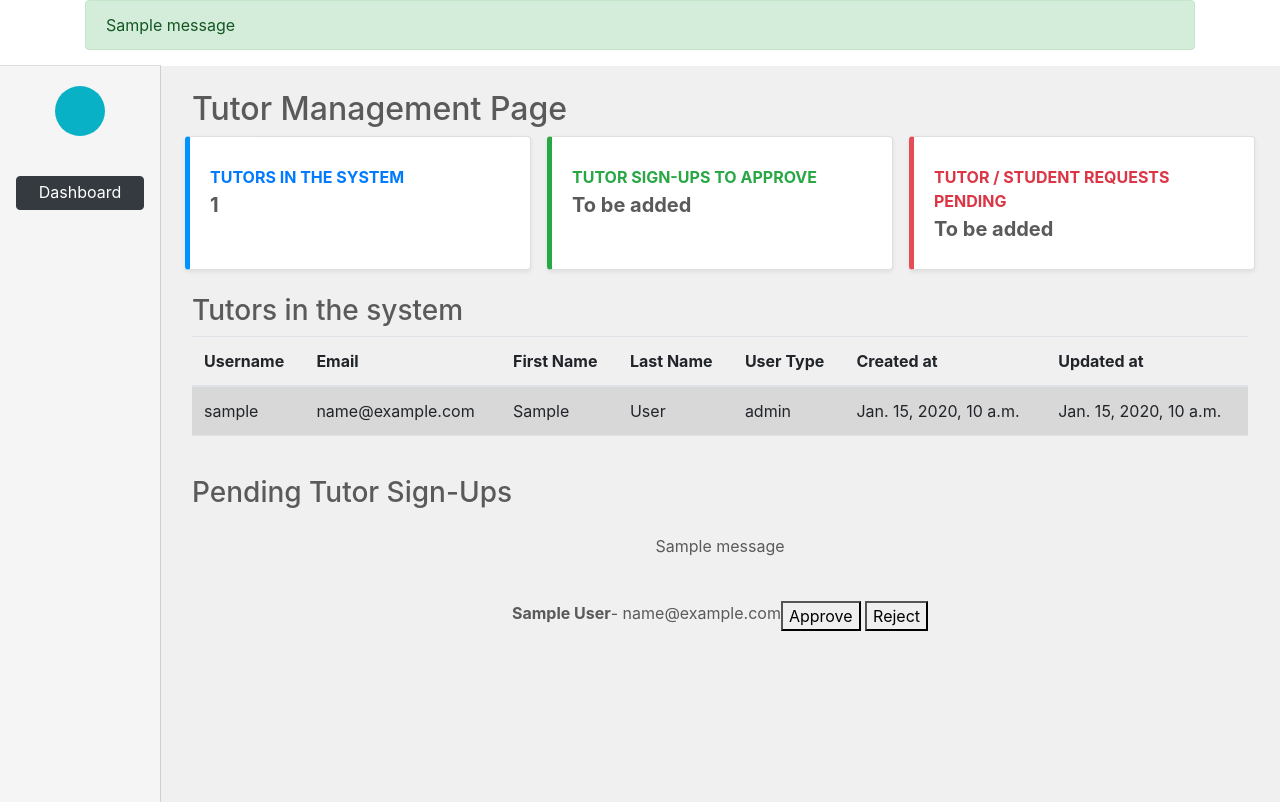
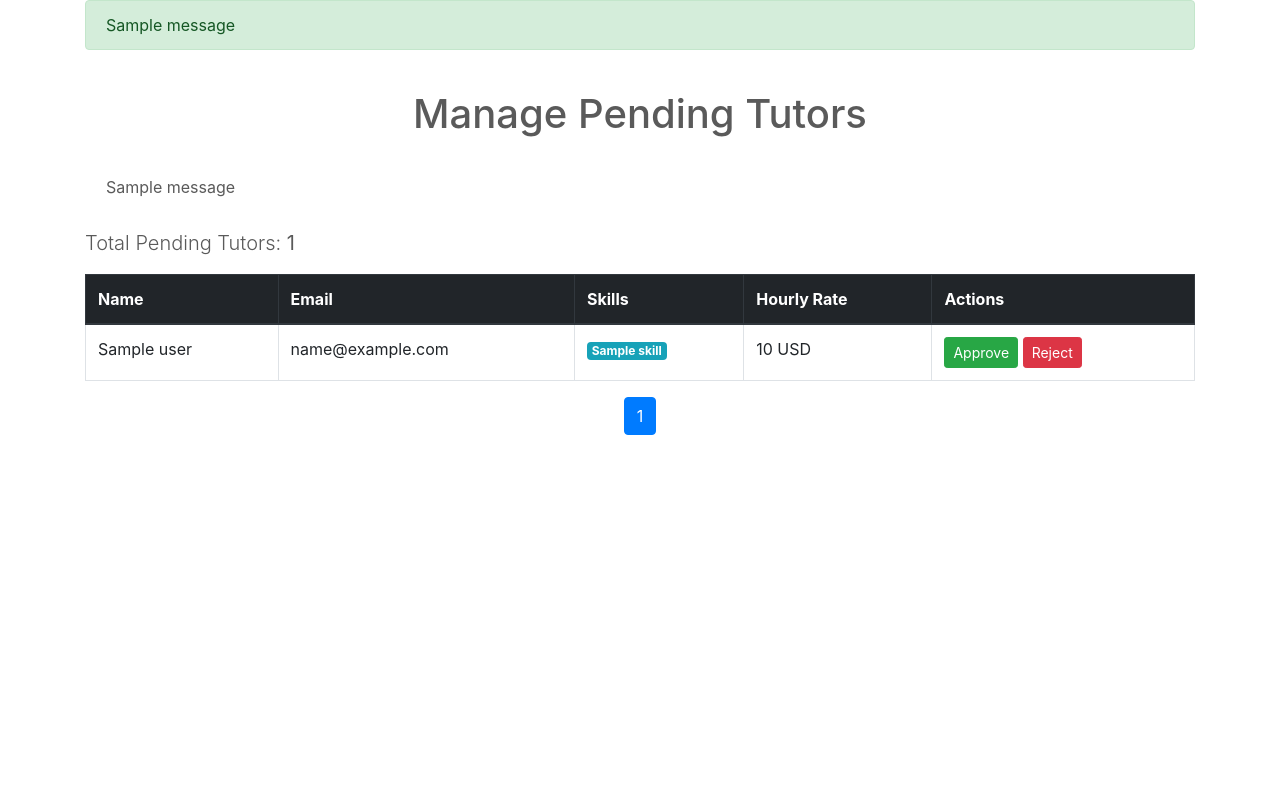
Before and after one commit to jd-paul/project-dragonfly, a Django app: template tutorials/templates/admin/manage_tutors.html in a window 1280 px wide. After the commit the page ends 435 px from the top, so only its background shows below. Run offline with Django 3.2, Linux system fonts and the light colour scheme; the template is opened without the code that fills it: most values are stand-ins (such as "Sample title", 1, 10 or a date in 2020); one stand-in notice (Sample message) is shown; some libraries are stand-ins or nearby versions.

Commit message:
Manage tutor sign ups (Admin view)

```diff
--- a/code_tutors/urls.py
+++ b/code_tutors/urls.py
@@ -34,6 +34,8 @@ urlpatterns = [
     # Admin views
     path('manage_tutors/', views.ManageTutors.as_view(), name='manage_tutors'),
     path('manage_applications/', views.ManageApplications, name='manage_applications'),
+    path('manage_students/', views.manage_students, name='manage_students'),
+
 
     #Student views
     path('request_lesson/', views.RequestLesson.as_view(), name = 'request_lesson')
--- a/tutorials/models/__init__.py
+++ b/tutorials/models/__init__.py
@@ -12,3 +12,4 @@ from .models import Frequency
 from .models import Enrollment
 from .models import EnrollmentDays
 from .models import Invoice
+from .models import PendingTutor
--- a/tutorials/templates/admin/manage_tutors.html
+++ b/tutorials/templates/admin/manage_tutors.html
@@ -1,185 +1,83 @@
 {% extends 'base_content.html' %}
+
 {% block content %}
+  <div class="container mt-4">
+    <h1 class="text-center">Manage Pending Tutors</h1>
 
-<head>
-    <style>
-        /* Primary card */
-        .card-primary {
-            border-left: 5px solid #0092ff;
-            /* Primary color for the card */
-        }
+    <!-- Display success/error messages -->
+    {% if messages %}
+      <div class="alert alert-{{ message.tags }} mt-4">
+        {% for message in messages %}
+          <div>{{ message }}</div>
+        {% endfor %}
+      </div>
+    {% endif %}
 
-        /* Success card */
-        .card-success {
-            border-left: 5px solid #28a745;
-            /* Success color for the card */
-        }
+    <div class="row">
+      <div class="col-12">
+        <p class="lead">Total Pending Tutors: <strong>{{ tutor_count }}</strong></p>
 
-        /* Warning card */
-        .card-warning {
-            border-left: 5px solid #ffc107;
-            /* Warning color for the card */
-        }
-
-        .card-danger {
-            border-left: 5px solid #e54d56;
-            /* Warning color for the card */
-        }
-
-        /* General Pagination Styling */
-        .pagination {
-            display: flex;
-            justify-content: center;
-            align-items: center;
-            gap: 10px;
-            padding: 0;
-        }
-
-        .page-item {
-            border-radius: 0.25rem;
-            margin: 0;
-        }
-
-        .page-link {
-            border: 1px solid #0092ff;
-            padding: 8px 15px;
-            font-size: 14px;
-            color: #0092ff;
-            background-color: #fff;
-            border-radius: 0.25rem;
-            text-decoration: none;
-            transition: background-color 0.2s ease, color 0.2s ease;
-        }
-
-        .page-link:hover,
-        .page-link:focus {
-            background-color: #0092ff;
-            color: white;
-            border-color: #0056b3;
-        }
-
-        .page-item.active .page-link {
-            background-color: #0092ff;
-            color: white;
-            border-color: #0092ff;
-        }
-
-        .page-item.disabled .page-link {
-            color: #6c757d;
-            background-color: #e0e0e0;
-            border-color: #ddd;
-        }
-
-        .pagination .page-item {
-            border-radius: 5rem;
-        }
-
-        .pagination .page-link {
-            border-radius: 5rem;
-        }
-    </style>
-</head>
-
-<div class="layout">
-    <!-- Sidebar -->
-    {% include 'partials/sidebar.html' %}
-
-    <!-- Main Content -->
-    <div class="content" style="background-color: #F0F0F0;">
-        <h2>Tutor Management Page</h2>
-        <h5 class="h5">{{ user.first_name }} {{ user.last_name }}</h5>
-
-
-        <!-- Quick dashboard information -->
-        <div class="container-fluid" style="padding: 0; margin: 0; padding-bottom: 1.5rem;">
-            <div class="row g-1">
-                <!-- Card 1 (Primary) -->
-                <div class="col-lg-4 col-md-6 col-sm-12 d-flex px-2">
-                    <div class="card card-primary shadow-sm py-2 w-100">
-                        <div class="card-body">
-                            <div class="text-xs font-weight-bold text-primary text-uppercase mb-1">
-                                Tutors in the system
-                            </div>
-                            <div class="h5 mb-0 font-weight-bold text-gray-800">{{ tutor_count }}</div>
-                        </div>
-                    </div>
-                </div>
-
-                <!-- Card 2 (Success) -->
-                <div class="col-lg-4 col-md-6 col-sm-12 d-flex px-2">
-                    <div class="card card-success shadow-sm py-2 w-100">
-                        <div class="card-body">
-                            <div class="text-xs font-weight-bold text-success text-uppercase mb-1">
-                                Tutor sign-ups to approve
-                            </div>
-                            <div class="h5 mb-0 font-weight-bold text-gray-800">To be added</div>
-                        </div>
-                    </div>
-                </div>
-
-                <!-- Card 3 (Warning) -->
-                <div class="col-lg-4 col-md-6 col-sm-12 d-flex px-2">
-                    <div class="card card-danger shadow-sm py-2 w-100">
-                        <div class="card-body">
-                            <div class="text-xs font-weight-bold text-danger text-uppercase mb-1">
-                                Tutor / Student requests pending
-                            </div>
-                            <div class="h5 mb-0 font-weight-bold text-gray-800">To be added</div>
-                        </div>
-                    </div>
-                </div>
-            </div>
-        </div>
-
-        <!-- Tutor sign-ups. -->
-        <div class="container-fluid" style="padding: 0; margin: 0; padding-bottom: 1.5rem;">
-            <h3>Tutors in the system</h3>
-
-            <table class="table table-striped">
-                <thead>
+        {% if tutors %}
+          <div class="table-responsive">
+            <table class="table table-bordered table-hover">
+              <thead class="thead-dark">
                 <tr>
-                        <th>Username</th>
+                  <th>Name</th>
                   <th>Email</th>
-                        <th>First Name</th>
-                        <th>Last Name</th>
-                        <th>User Type</th>
-                        <th>Created at</th>
-                        <th>Updated at</th>
+                  <th>Skills</th>
+                  <th>Hourly Rate</th>
+                  <th>Actions</th>
                 </tr>
               </thead>
               <tbody>
                 {% for tutor in tutors %}
                   <tr>
-                        <td>{{ tutor.username }}</td>
-                        <td>{{ tutor.email }}</td>
-                        <td>{{ tutor.first_name }}</td>
-                        <td>{{ tutor.last_name }}</td>
-                        <td>{{ tutor.user_type }}</td>
-                        <td>{{ tutor.created_at }}</td>
-                        <td>{{ tutor.updated_at }}</td>
-                    </tr>
-                    {% empty %}
-                    <tr>
-                        <td colspan="7" class="text-center">No tutors found</td>
+                    <td>{{ tutor.user.get_full_name }}</td>
+                    <td>{{ tutor.user.email }}</td>
+                    <td>
+                      {% for skill in tutor.skills.all %}
+                        <span class="badge badge-info">{{ skill.name }}</span>
+                      {% endfor %}
+                    </td>
+                    <td>{{ tutor.price_per_hour }} USD</td>
+                    <td>
+                      <form method="post" style="display:inline;">
+                        {% csrf_token %}
+                        <input type="hidden" name="tutor_id" value="{{ tutor.id }}">
+                        <button type="submit" name="action" value="approve" class="btn btn-success btn-sm">
+                          <i class="fas fa-check-circle"></i> Approve
+                        </button>
+                      </form>
+                      <form method="post" style="display:inline;">
+                        {% csrf_token %}
+                        <input type="hidden" name="tutor_id" value="{{ tutor.id }}">
+                        <button type="submit" name="action" value="reject" class="btn btn-danger btn-sm">
+                          <i class="fas fa-times-circle"></i> Reject
+                        </button>
+                      </form>
+                    </td>
                   </tr>
                 {% endfor %}
               </tbody>
             </table>
+          </div>
 
-            {% if is_paginated %}
-            <nav class="d-flex justify-content-center">
-                <div>
-                    <ul class="pagination">
-                        <!-- Previous Button -->
-                        <li class="page-item {% if not tutors.has_previous %}disabled{% endif %}">
-                            <a class="page-link"
-                                href="{% if tutors.has_previous %}?page={{ tutors.previous_page_number }}{% else %}#{% endif %}"
-                                aria-label="Previous">
-                                <span aria-hidden="true">&laquo; Prev</span>
+          <!-- Pagination Controls -->
+          <nav aria-label="Page navigation">
+            <ul class="pagination justify-content-center">
+              {% if tutors.has_previous %}
+                <li class="page-item">
+                  <a class="page-link" href="?page=1" aria-label="First">
+                    <span aria-hidden="true">&laquo;&laquo;</span>
                   </a>
                 </li>
+                <li class="page-item">
+                  <a class="page-link" href="?page={{ tutors.previous_page_number }}" aria-label="Previous">
+                    <span aria-hidden="true">&laquo;</span>
+                  </a>
+                </li>
+              {% endif %}
 
-                        <!-- Page Numbers -->
               {% for num in tutors.paginator.page_range %}
                 {% if tutors.number == num %}
                   <li class="page-item active">
@@ -192,52 +90,23 @@
                 {% endif %}
               {% endfor %}
 
-                        <!-- Next Button -->
-                        <li class="page-item {% if not tutors.has_next %}disabled{% endif %}">
-                            <a class="page-link"
-                                href="{% if tutors.has_next %}?page={{ tutors.next_page_number }}{% else %}#{% endif %}"
-                                aria-label="Next">
-                                <span aria-hidden="true">Next &raquo;</span>
+              {% if tutors.has_next %}
+                <li class="page-item">
+                  <a class="page-link" href="?page={{ tutors.next_page_number }}" aria-label="Next">
+                    <span aria-hidden="true">&raquo;</span>
                   </a>
                 </li>
+                <li class="page-item">
+                  <a class="page-link" href="?page={{ tutors.paginator.num_pages }}" aria-label="Last">
+                    <span aria-hidden="true">&raquo;&raquo;</span>
+                  </a>
+                </li>
+              {% endif %}
             </ul>
-                </div>
           </nav>
-            {% endif %}
 
-
-        </div>
-
-
-
-        <!-- Tutor sign-ups. -->
-        <div class="container-fluid" style="padding: 0; margin: 0; padding-bottom: 1.5rem;">
-            <h3>Pending Tutor Sign-Ups</h3>
-
-            {% if messages %}
-            <ul>
-                {% for message in messages %}
-                <li>{{ message }}</li>
-                {% endfor %}
-            </ul>
-            {% endif %}
-
-            {% if pending_tutors %}
-            <ul>
-                {% for tutor in pending_tutors %}
-                <li>
-                    <strong>{{ tutor.full_name }}</strong> - {{ tutor.email }}
-                    <form method="post" style="display:inline;">
-                        {% csrf_token %}
-                        <input type="hidden" name="tutor_id" value="{{ tutor.id }}">
-                        <button type="submit" name="action" value="approve">Approve</button>
-                        <button type="submit" name="action" value="reject">Reject</button>
-                    </form>
-                </li>
-                {% endfor %}
-            </ul>
         {% else %}
-            <p>No pending tutor requests.</p>
+          <p>No pending tutor applications at the moment.</p>
         {% endif %}
       </div>
     </div>
```
Also changed, not shown: tutorials/models/models.py (+19 -0 lines), tutorials/templates/tutor_signups.html (deleted, +0 -24 lines), tutorials/views.py (+30 -16 lines), tutorials/migrations/0001_initial.py, tutorials/migrations/0002_alter_studentrequest_duration_pendingtutor.py (added), tutorials/migrations/0003_pendingtutor_is_approved.py (added). Lines whose indentation alone changed are shown as unchanged.
